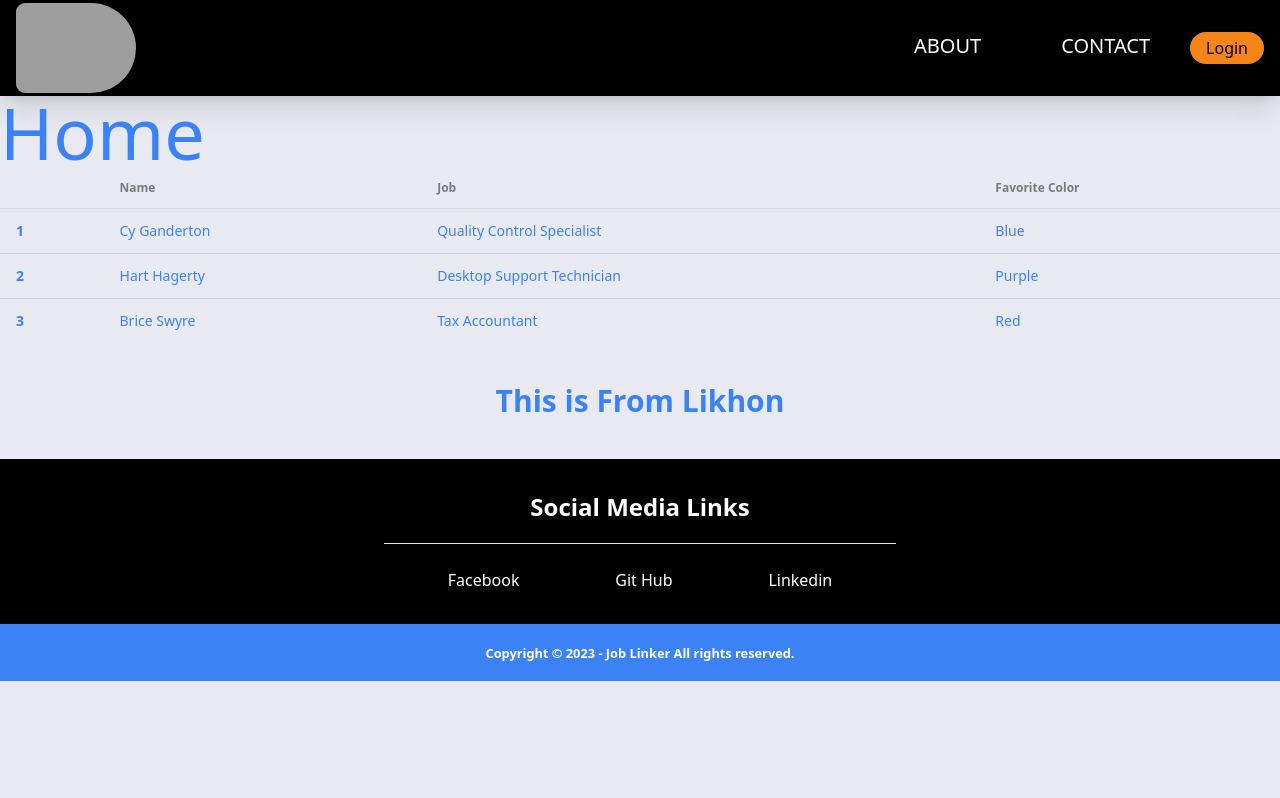
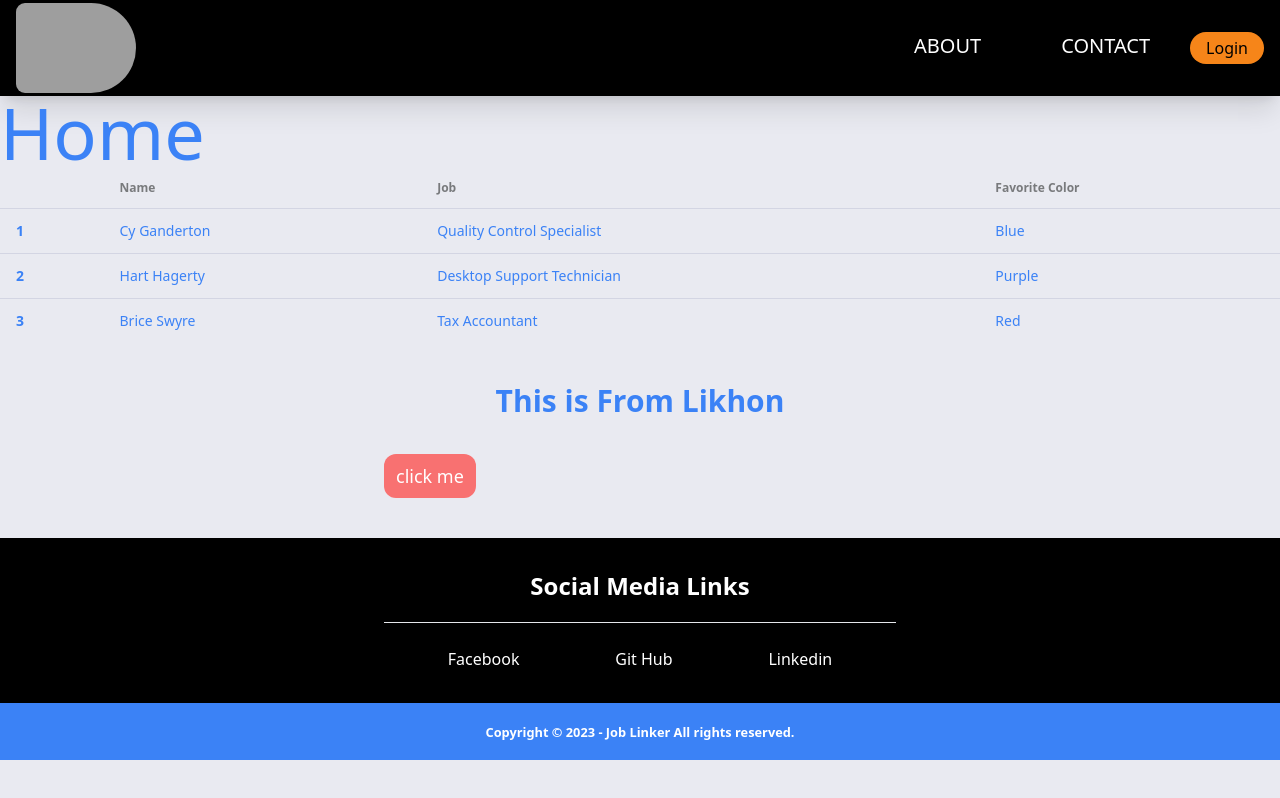
Before and after one commit to Galib24/job-linker, a Next.js app: page / in a window 1280 px wide. Built offline with nearby package versions, Linux system fonts and the light colour scheme; grey boxes are pictures that could not be loaded.

Commit message:
from likhon button

```diff
--- a/components/LikhonButton/Likhon.tsx
+++ b/components/LikhonButton/Likhon.tsx
@@ -5,6 +5,8 @@ const Likhon = () => {
         <div>
             <h1 className='text-3xl text-center mt-10 font-bold'>This is From Likhon</h1>
 
+            <button className='px-3 py-2 bg-red-400 text-lg rounded-xl md:ml-96 text-white'>click me</button>
+
         </div>
     );
 };
```
